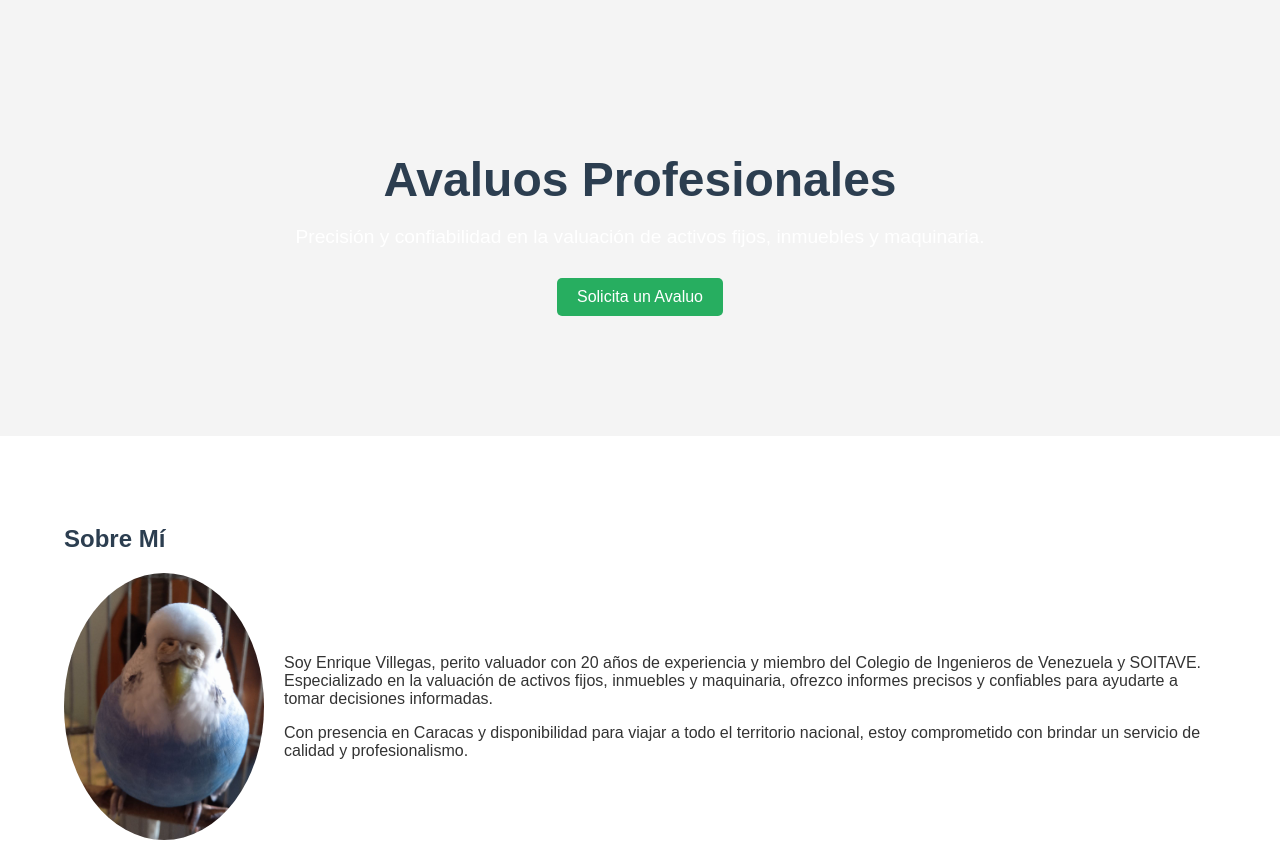
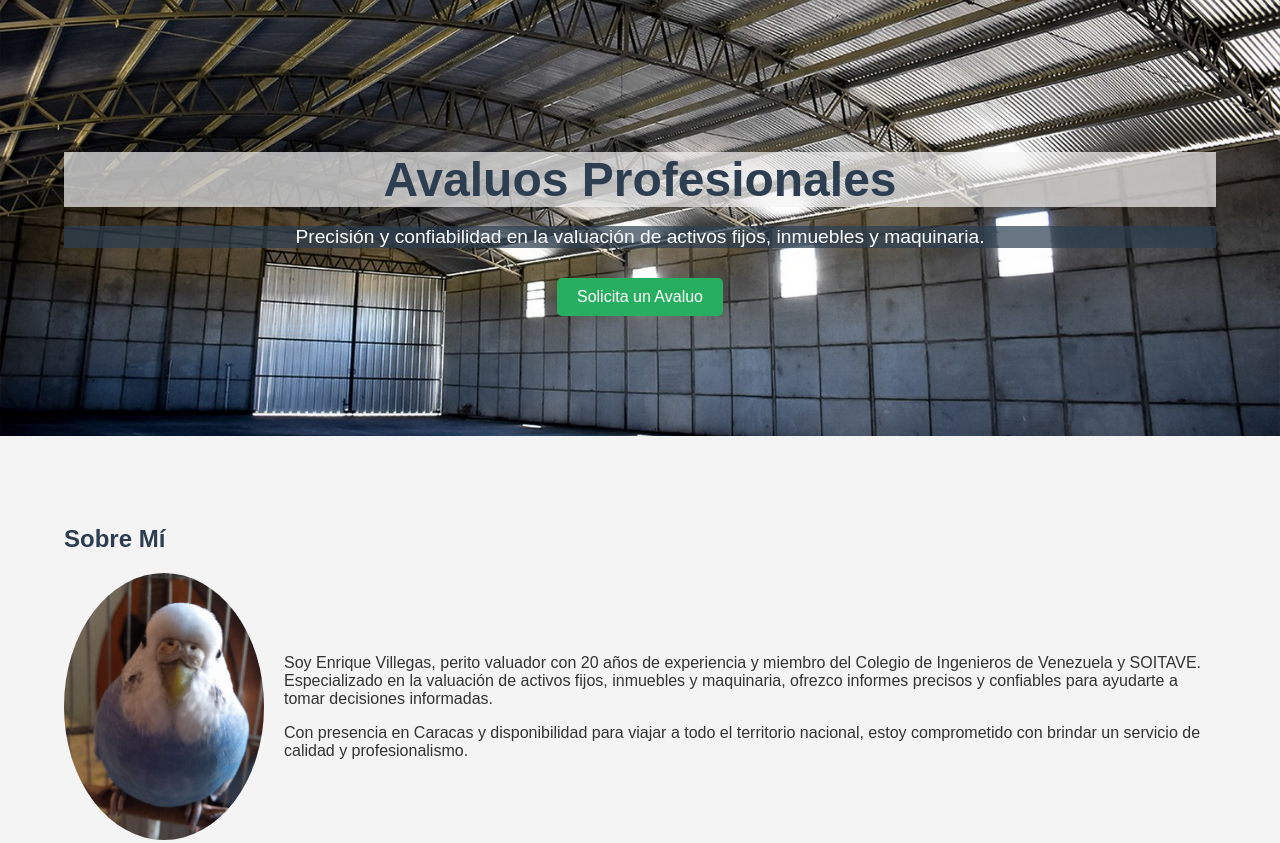
Before and after one commit to Vdrea/Web-Avaluos-Activos, a plain HTML site: page index.html in a window 1280 px wide. Shown: the top 843 px of the page. Drawn offline with Linux system fonts and the light colour scheme.

Commit message:
Cambios de estilo

```diff
--- a/styles.css
+++ b/styles.css
@@ -4,7 +4,7 @@ body {
     margin: 0;
     padding: 0;
     color: #333;
-    background-color: #f4f4f4;
+    background-color: #54cf7d;
   }
 
   .container {
@@ -34,7 +34,7 @@ body {
 
   /* Encabezado */
   header {
-    background: url('fondo-header.jpg') no-repeat center center/cover;
+    background: url('galponHeader.jpg') no-repeat center center/cover;
     color: #fff;
     text-align: center;
     padding: 100px 0;
@@ -43,15 +43,18 @@ body {
   header h1 {
     font-size: 3rem;
     margin-bottom: 10px;
+    background-color: rgba(244, 244, 244, 0.7);
   }
 
   header p {
     font-size: 1.2rem;
+    color: #fff;
+    background-color: rgba(44, 62, 80, 0.7);
   }
 
   /* Sección Sobre Mí */
   #sobre-mi {
-    background-color: #fff;
+    background-color: #f4f4f4;
     padding: 50px 0;
   }
 
@@ -68,7 +71,7 @@ body {
 
   /* Sección Servicios */
   #servicios {
-    background-color: #f4f4f4;
+    background-color: #54cf7d;
     padding: 50px 0;
   }
 
```
Also changed, not shown: galponHeader.jpg (added).
